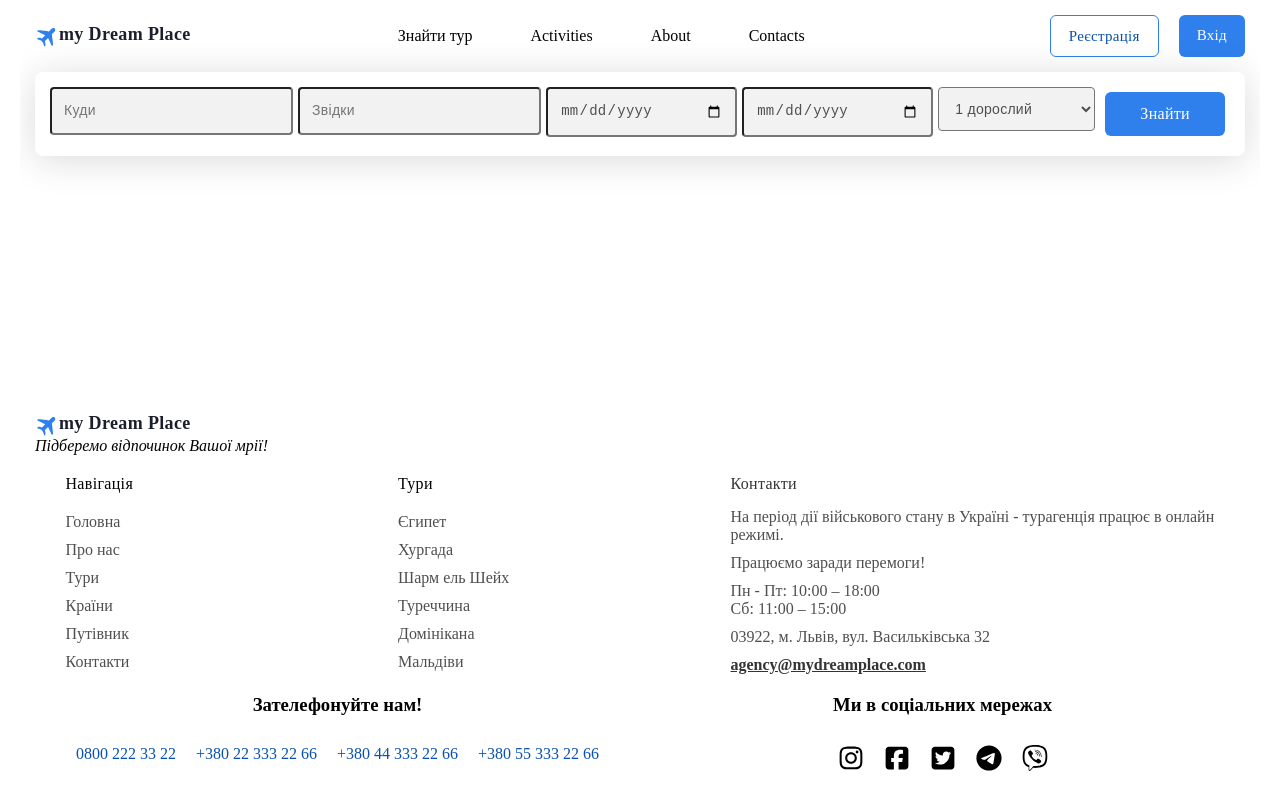
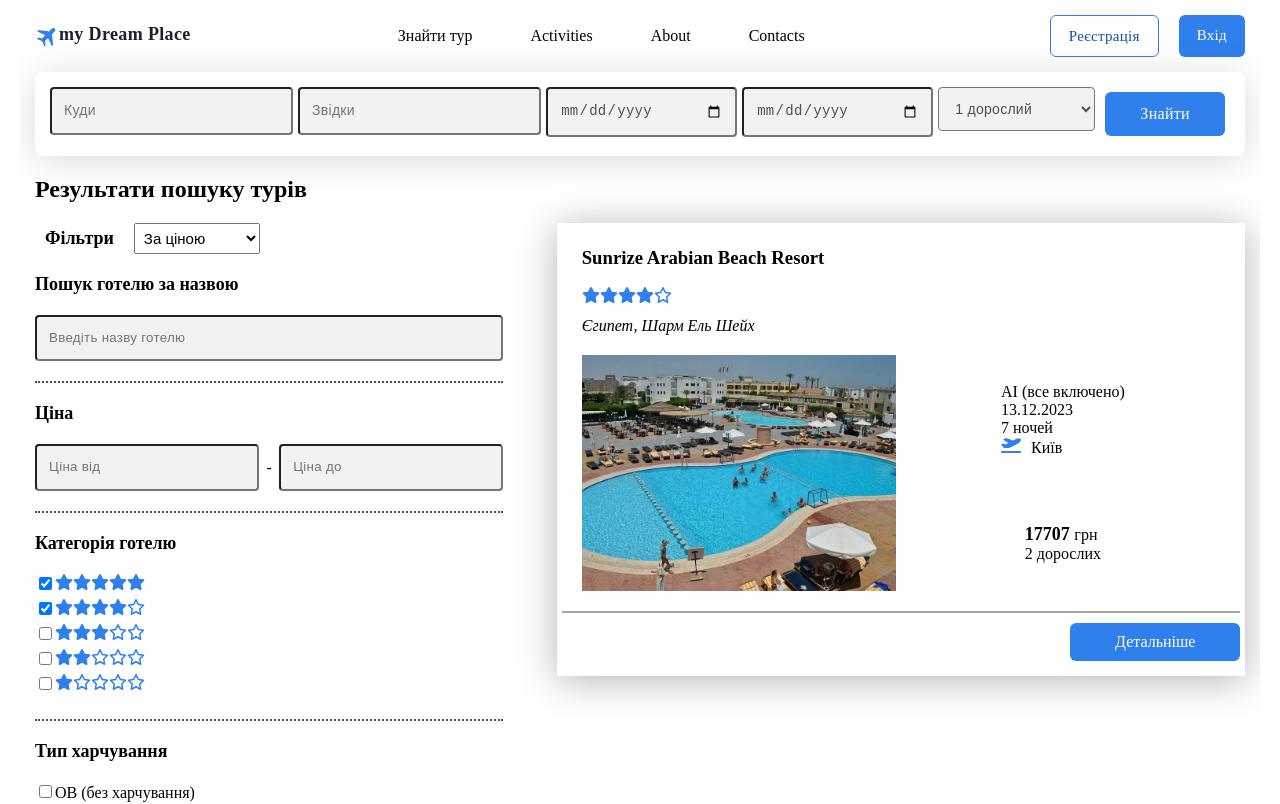
Before and after one commit to YuliiaVialkova/exam-travel, a Vue app: page /search in a window 1280 px wide. Shown: the top 804 px of the page. Built offline with nearby package versions, Linux system fonts and the light colour scheme.

Commit message:
finished section results search

```diff
--- /dev/null
+++ b/src/components/ButtonMore.vue
@@ -0,0 +1,19 @@
+<template>
+  <div class="button-more">
+    <a class="button-more__more-link" href="#">Детальніше</a>
+  </div>
+</template>
+
+<style lang="scss">
+.button-more {
+  padding: 10px 18px;
+  border-radius: 6px;
+  background-color: var(--btn-bg-color);
+
+  &__more-link {
+    text-decoration: none;
+    font-size: toRem(16px);
+    color: var(--white-color);
+  }
+}
+</style>
--- a/src/components/PopularHotels.vue
+++ b/src/components/PopularHotels.vue
@@ -1,5 +1,7 @@
 <script setup>
-import IconStar from '../components/icons/IconStar.vue'
+import StarSolid from '../components/icons/StarSolid.vue'
+import StarEmpty from '../components/icons/StarEmpty.vue'
+import ButtonMore from '../components/ButtonMore.vue'
 </script>
 <template>
   <section class="popular-hotels">
@@ -13,18 +15,17 @@ import IconStar from '../components/icons/IconStar.vue'
             class="popular-hotels__img"
           />
         </div>
-        <h3 class="popular-hotels__caption">
-          Albatros Palace Resort Sharm El Sheikh, 5 <sup><IconStar /></sup>
-        </h3>
-        <div class="popular-hotels__country">Єгипет</div>
+        <h3 class="popular-hotels__caption">Albatros Palace Resort Sharm El Sheikh</h3>
+        <div class="popular-hotels__stars">
+          <StarSolid /><StarSolid /><StarSolid /><StarSolid /><StarEmpty />
+        </div>
+        <div class="popular-hotels__country">Єгипет, Шарм Ель Шейх</div>
         <div class="popular-hotels__details">
           <div class="popular-hotels__price">
             від <span>46747</span> грн
             <div class="">за 2 дорослих</div>
           </div>
-          <div class="popular-hotels__more">
-            <a class="popular-hotels__more-link" href="#">Детальніше</a>
-          </div>
+          <ButtonMore />
         </div>
       </article>
       <article class="popular-hotels__item">
@@ -35,18 +36,17 @@ import IconStar from '../components/icons/IconStar.vue'
             class="popular-hotels__img"
           />
         </div>
-        <h3 class="popular-hotels__caption">
-          Albatros Palace Resort Sharm El Sheikh, 5 <sup><IconStar /></sup>
-        </h3>
-        <div class="popular-hotels__country">Єгипет</div>
+        <h3 class="popular-hotels__caption">Albatros Palace Resort Sharm El Sheikh</h3>
+        <div class="popular-hotels__stars">
+          <StarSolid /><StarSolid /><StarSolid /><StarSolid /><StarEmpty />
+        </div>
+        <div class="popular-hotels__country">Єгипет, Шарм Ель Шейх</div>
         <div class="popular-hotels__details">
           <div class="popular-hotels__price">
             від <span>46747</span> грн
             <div class="">за 2 дорослих</div>
           </div>
-          <div class="popular-hotels__more">
-            <a class="popular-hotels__more-link" href="#">Детальніше</a>
-          </div>
+          <ButtonMore />
         </div>
       </article>
       <article class="popular-hotels__item">
@@ -57,18 +57,17 @@ import IconStar from '../components/icons/IconStar.vue'
             class="popular-hotels__img"
           />
         </div>
-        <h3 class="popular-hotels__caption">
-          Albatros Palace Resort Sharm El Sheikh, 5 <sup><IconStar /></sup>
-        </h3>
-        <div class="popular-hotels__country">Єгипет</div>
+        <h3 class="popular-hotels__caption">Albatros Palace Resort Sharm El Sheikh</h3>
+        <div class="popular-hotels__stars">
+          <StarSolid /><StarSolid /><StarSolid /><StarSolid /><StarEmpty />
+        </div>
+        <div class="popular-hotels__country">Єгипет, Шарм Ель Шейх</div>
         <div class="popular-hotels__details">
           <div class="popular-hotels__price">
             від <span>46747</span> грн
             <div class="">за 2 дорослих</div>
           </div>
-          <div class="popular-hotels__more">
-            <a class="popular-hotels__more-link" href="#">Детальніше</a>
-          </div>
+          <ButtonMore />
         </div>
       </article>
       <article class="popular-hotels__item">
@@ -79,18 +78,17 @@ import IconStar from '../components/icons/IconStar.vue'
             class="popular-hotels__img"
           />
         </div>
-        <h3 class="popular-hotels__caption">
-          Albatros Palace Resort Sharm El Sheikh, 5 <sup><IconStar /></sup>
-        </h3>
-        <div class="popular-hotels__country">Єгипет</div>
+        <h3 class="popular-hotels__caption">Albatros Palace Resort Sharm El Sheikh</h3>
+        <div class="popular-hotels__stars">
+          <StarSolid /><StarSolid /><StarSolid /><StarSolid /><StarEmpty />
+        </div>
+        <div class="popular-hotels__country">Єгипет, Шарм Ель Шейх</div>
         <div class="popular-hotels__details">
           <div class="popular-hotels__price">
             від <span>46747</span> грн
             <div class="">за 2 дорослих</div>
           </div>
-          <div class="popular-hotels__more">
-            <a class="popular-hotels__more-link" href="#">Детальніше</a>
-          </div>
+          <ButtonMore />
         </div>
       </article>
     </div>
@@ -134,7 +132,7 @@ import IconStar from '../components/icons/IconStar.vue'
   }
   &__country {
     font-style: italic;
-    margin-bottom: 10px;
+    margin: 10px 0;
   }
   &__details {
     display: flex;
@@ -145,17 +143,6 @@ import IconStar from '../components/icons/IconStar.vue'
   &__price > span {
     font-size: toRem(18px);
     font-weight: 700;
-  }
-  &__more {
-    padding: 10px 18px;
-    border-radius: 6px;
-    background-color: var(--btn-bg-color);
-  }
-  &__more-link {
-    text-decoration: none;
-    font-size: toRem(16px);
-
-    color: var(--white-color);
   }
 }
 @media screen and (min-width: 530px) {
--- /dev/null
+++ b/src/components/ResultsSearch.vue
@@ -0,0 +1,132 @@
+<script setup>
+import StarSolid from '../components/icons/StarSolid.vue'
+import StarEmpty from '../components/icons/StarEmpty.vue'
+import PlaneDeparture from '../components/icons/PlaneDeparture.vue'
+import ButtonMore from './ButtonMore.vue'
+</script>
+<template>
+  <section class="results-search">
+    <article class="results-search__article">
+      <div class="results-search__caption">
+        <h3>Sunrize Arabian Beach Resort</h3>
+        <div class=""><StarSolid /><StarSolid /><StarSolid /><StarSolid /><StarEmpty /></div>
+        <div class="results-search__country">Єгипет, Шарм Ель Шейх</div>
+      </div>
+      <div class="results-search__content">
+        <div class="results-search__img-wrp">
+          <img
+            class="results-search__img"
+            src="../../public/hotels/Sunrize_Arabian_Beach_Resort.jpg"
+            alt="Sunrize Arabian Beach Resort"
+          />
+        </div>
+
+        <div class="results-search__left-side">
+          <div class="">AI (все включено)</div>
+          <div class="">13.12.2023</div>
+          <div class="">7 ночей</div>
+          <PlaneDeparture />
+          <div class="results-search__departure">Київ</div>
+        </div>
+        <div class="results-search__right-side">
+          <div class="results-search__price"><span>17707 </span>грн</div>
+          <div class="">2 дорослих</div>
+        </div>
+      </div>
+      <ButtonMore class="results-search__btn-more" />
+    </article>
+  </section>
+</template>
+
+<style lang="scss">
+.results-search {
+  margin-bottom: 20px;
+
+  &__article {
+    padding: 5px;
+    box-shadow: 0px 4px 37px 0px rgba(0, 0, 0, 0.3);
+  }
+  &__caption {
+    margin-left: 20px;
+  }
+  &__country {
+    font-style: italic;
+    margin-top: 10px;
+  }
+
+  &__content {
+    display: grid;
+    gap: 10px;
+    grid-template-areas: 'img img' 'left right';
+    border-bottom: 2px solid #a3a7aa;
+    padding: 20px;
+  }
+  &__img-wrp {
+    grid-area: img;
+    flex-basis: 100%;
+  }
+  &__left-side {
+    grid-area: left;
+  }
+  &__right-side {
+    grid-area: right;
+  }
+  &__img {
+    width: 100%;
+    height: auto;
+    vertical-align: top;
+  }
+  &__departure {
+    margin-left: 10px;
+    display: inline-block;
+  }
+  &__price > span {
+    font-size: toRem(18px);
+    font-weight: 700;
+  }
+  &__btn-more {
+    width: 50%;
+    margin: 10px 0;
+    margin-left: auto;
+    text-align: center;
+  }
+}
+@media screen and (min-width: 600px) {
+  .results-search {
+    &__content {
+      grid-template-areas: 'img left' 'img right';
+      grid-template-columns: 1fr 1fr;
+    }
+    &__content {
+      align-items: center;
+      justify-items: center;
+    }
+
+    &__btn-more {
+      width: 33%;
+    }
+  }
+}
+@media screen and (min-width: 768px) {
+  .results-search {
+    &__content {
+      grid-template-areas: 'img left right';
+      grid-template-columns: 2fr 1fr 1fr;
+    }
+    &__btn-more {
+      width: 25%;
+    }
+  }
+}
+@media screen and (min-width: 992px) {
+  .results-search {
+    &__content {
+      grid-template-areas: 'img left' 'img right';
+      grid-template-columns: 1fr 1fr;
+    }
+    &__btn-more {
+      width: 25%;
+    }
+  }
+}
+</style>
--- a/src/components/SearchFilters.vue
+++ b/src/components/SearchFilters.vue
@@ -1,14 +1,19 @@
 <script setup>
 import FilterStars from '../components/FilterStars.vue'
 import FilterFood from '../components/FilterFood.vue'
+import IconFilter from './icons/IconFilter.vue'
+import SearchSort from '../components/SearchSort.vue'
 </script>
 <template>
   <section class="search-filters">
+    <IconFilter class="search-filters__icon" />
     <h2 class="search-filters__title">Фільтри</h2>
+    <SearchSort class="search-filters__sort" />
+    <div class="search-filters__container">
       <div class="search-filters__box">
         <label for="" class="search-filters__caption filter-caption">
           Пошук готелю за назвою
-        <input type="text" placeholder="Введіть назву готелю" class="search-filters__content" />
+          <input type="search" placeholder="Введіть назву готелю" class="search-filters__content" />
         </label>
       </div>
       <div class="search-filters__box search-filters__box_price">
@@ -29,13 +34,28 @@ import FilterFood from '../components/FilterFood.vue'
       </div>
       <FilterStars />
       <FilterFood />
+    </div>
   </section>
 </template>
 
 <style lang="scss">
 .search-filters {
-  padding: 15px;
-
+  &__icon {
+    width: 21px;
+    height: 21px;
+    vertical-align: bottom;
+  }
+  &__title {
+    display: inline-block;
+    font-size: toRem(18px);
+    margin: 0 0 0 10px;
+  }
+  &__sort {
+    display: none;
+  }
+  &__container {
+    display: none;
+  }
   &__box {
     border-bottom: 2px dotted var(--grey-color);
     width: 100%;
@@ -76,4 +96,21 @@ import FilterFood from '../components/FilterFood.vue'
     width: calc(50% - 10px);
   }
 }
+@media screen and (min-width: 992px) {
+  .search-filters {
+    &__container {
+      display: block;
+    }
+    &__icon {
+      display: none;
+    }
+    &__title {
+      margin-right: auto;
+    }
+    &__sort {
+      display: inline-block;
+      margin-left: 20px;
+    }
+  }
+}
 </style>
--- /dev/null
+++ b/src/components/SearchSort.vue
@@ -0,0 +1,18 @@
+<template>
+  <div class="search-sort">
+    <select name="search-sort" id="search-sort" class="search-sort__list">
+      <option value="max-min" class="search-sort__item">За ціною</option>
+      <option value="min-max" class="search-sort__item">За ціною</option>
+      <option value="ratings" class="search-sort__item">За рейтингом</option>
+    </select>
+  </div>
+</template>
+
+<style lang="scss">
+.search-sort {
+  &__list {
+    padding: 5px;
+    font-size: toRem(15px);
+  }
+}
+</style>
--- /dev/null
+++ b/src/components/ShowSearch.vue
@@ -0,0 +1,3 @@
+<template>
+  <h2>Результати пошуку турів</h2>
+</template>
--- /dev/null
+++ b/src/components/icons/IconFilter.vue
@@ -0,0 +1,10 @@
+<template>
+  <svg xmlns="http://www.w3.org/2000/svg" height="16" width="16" viewBox="0 0 512 512">
+    <!--!Font Awesome Free 6.5.1 by @fontawesome - https://fontawesome.com License - https://fontawesome.com/license/free Copyright 2023 Fonticons, Inc. -->
+    <path
+      opacity="1"
+      fill="#2f80ed"
+      d="M0 416c0 17.7 14.3 32 32 32l54.7 0c12.3 28.3 40.5 48 73.3 48s61-19.7 73.3-48L480 448c17.7 0 32-14.3 32-32s-14.3-32-32-32l-246.7 0c-12.3-28.3-40.5-48-73.3-48s-61 19.7-73.3 48L32 384c-17.7 0-32 14.3-32 32zm128 0a32 32 0 1 1 64 0 32 32 0 1 1 -64 0zM320 256a32 32 0 1 1 64 0 32 32 0 1 1 -64 0zm32-80c-32.8 0-61 19.7-73.3 48L32 224c-17.7 0-32 14.3-32 32s14.3 32 32 32l246.7 0c12.3 28.3 40.5 48 73.3 48s61-19.7 73.3-48l54.7 0c17.7 0 32-14.3 32-32s-14.3-32-32-32l-54.7 0c-12.3-28.3-40.5-48-73.3-48zM192 128a32 32 0 1 1 0-64 32 32 0 1 1 0 64zm73.3-64C253 35.7 224.8 16 192 16s-61 19.7-73.3 48L32 64C14.3 64 0 78.3 0 96s14.3 32 32 32l86.7 0c12.3 28.3 40.5 48 73.3 48s61-19.7 73.3-48L480 128c17.7 0 32-14.3 32-32s-14.3-32-32-32L265.3 64z"
+    />
+  </svg>
+</template>
--- /dev/null
+++ b/src/components/icons/PlaneDeparture.vue
@@ -0,0 +1,10 @@
+<template>
+  <svg xmlns="http://www.w3.org/2000/svg" height="16" width="20" viewBox="0 0 640 512">
+    <!--!Font Awesome Free 6.5.1 by @fontawesome - https://fontawesome.com License - https://fontawesome.com/license/free Copyright 2023 Fonticons, Inc. -->
+    <path
+      opacity="1"
+      fill="#2f80ed"
+      d="M381 114.9L186.1 41.8c-16.7-6.2-35.2-5.3-51.1 2.7L89.1 67.4C78 73 77.2 88.5 87.6 95.2l146.9 94.5L136 240 77.8 214.1c-8.7-3.9-18.8-3.7-27.3 .6L18.3 230.8c-9.3 4.7-11.8 16.8-5 24.7l73.1 85.3c6.1 7.1 15 11.2 24.3 11.2H248.4c5 0 9.9-1.2 14.3-3.4L535.6 212.2c46.5-23.3 82.5-63.3 100.8-112C645.9 75 627.2 48 600.2 48H542.8c-20.2 0-40.2 4.8-58.2 14L381 114.9zM0 480c0 17.7 14.3 32 32 32H608c17.7 0 32-14.3 32-32s-14.3-32-32-32H32c-17.7 0-32 14.3-32 32z"
+    />
+  </svg>
+</template>
--- a/src/views/PageSearch.vue
+++ b/src/views/PageSearch.vue
@@ -3,6 +3,9 @@ import AppHeader from '../components/AppHeader.vue'
 import AppFooter from '../components/AppFooter.vue'
 import AppSearch from '../components/AppSearch.vue'
 import SearchFilters from '../components/SearchFilters.vue'
+import SearchSort from '../components/SearchSort.vue'
+import ResultsSearch from '../components/ResultsSearch.vue'
+import ShowSearch from '../components/ShowSearch.vue'
 </script>
 <template>
   <div class="page-search"></div>
@@ -11,7 +14,14 @@ import SearchFilters from '../components/SearchFilters.vue'
     <h1 class="visually-hidden">This is an about page</h1>
     <main class="main-content">
       <AppSearch />
-      <SearchFilters class="page-search__filters" />
+      <ShowSearch />
+      <div class="page-search__container">
+        <div class="page-search__sort">
+          <SearchFilters class="page-search__filters" />
+          <SearchSort class="page-search__search-sort" />
+        </div>
+        <ResultsSearch class="page-search__results" />
+      </div>
     </main>
     <AppFooter />
   </div>
@@ -19,8 +29,25 @@ import SearchFilters from '../components/SearchFilters.vue'
 
 <style lang="scss">
 .page-search {
-  &__filters {
-    display: none;
+  &__sort {
+    display: flex;
+    align-items: center;
+    justify-content: space-between;
+    margin-bottom: 20px;
+  }
+}
+@media screen and (min-width: 992px) {
+  .page-search {
+    &__search-sort {
+      display: none;
+    }
+    &__sort {
+      width: 100%;
+    }
+    &__container {
+      display: flex;
+      gap: 20px;
+    }
   }
 }
 </style>
```
Also changed, not shown: src/components/icons/IconStar.vue (deleted, +0 -8 lines), public/hotels/Sunrize_Arabian_Beach_Resort.jpg (added). Lines whose indentation alone changed are shown as unchanged.
